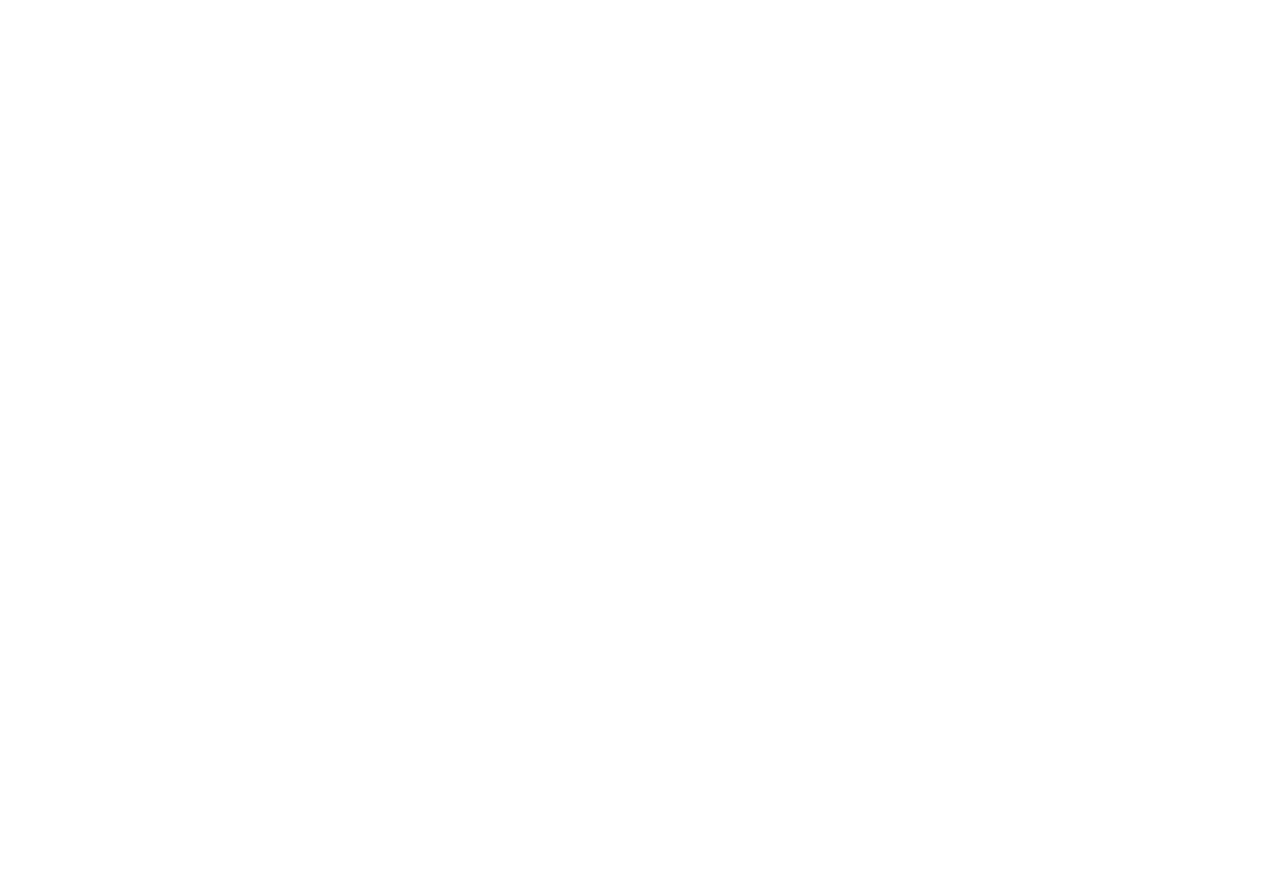
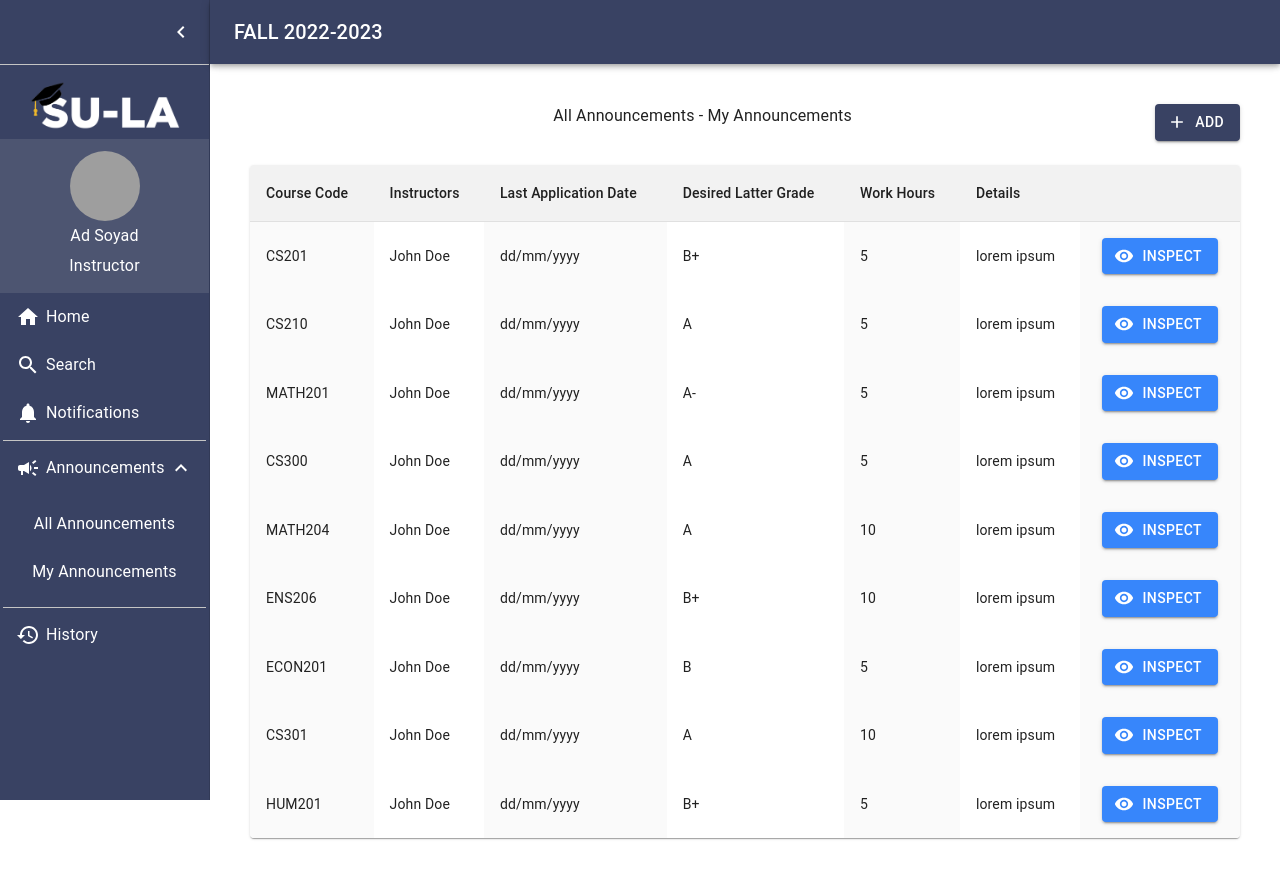
Before and after one commit to Minot1/Central-LA-Application, a React (Create React App) app in the folder client/: page /home in a window 1280 px wide. Before the commit this address had no page. Before the commit the page ends 800 px from the top, so only its background shows below. Built offline with nearby package versions, Linux system fonts and the light colour scheme; grey boxes are pictures that could not be loaded.

Commit message:
added create-announcement page

```diff
--- a/client/src/App.js
+++ b/client/src/App.js
@@ -2,6 +2,7 @@
 import MockCAS from "./pages/MockCAS";
 import { BrowserRouter, Routes, Route } from "react-router-dom";
 import HomePage from "./pages/HomePage";
+import CreateAnnouncement from "./pages/CreateAnnouncement";
 
 function App() {
   return (
@@ -9,8 +10,8 @@
       <Routes>
         <Route exact path="/" element={<MockCAS></MockCAS>}></Route>
         {/* <Route path="/instructor" element={<div><Sidebar></Sidebar></div>}></Route> */}
-        <Route path="/instructor" element={<HomePage></HomePage>}></Route>
-        <Route path="/student" element={<div></div>}></Route>
+        <Route path="/home" element={<HomePage></HomePage>}></Route>
+        <Route path="/create-announcement" element={<CreateAnnouncement></CreateAnnouncement>}></Route>
       </Routes>
     </BrowserRouter>
   );
--- /dev/null
+++ b/client/src/apiCalls.js
@@ -0,0 +1 @@
+import axios from 'axios';
--- a/client/src/components/Sidebar.js
+++ b/client/src/components/Sidebar.js
@@ -29,7 +29,7 @@
 import ChevronRightIcon from "@mui/icons-material/ChevronRight";
 import AppBarHeader from "./AppBarHeader";
 
-const drawerWidth = 240;
+const drawerWidth = 210;
 
 const openedMixin = (theme) => ({
   width: drawerWidth,
--- /dev/null
+++ b/client/src/pages/CreateAnnouncement.js
@@ -0,0 +1,19 @@
+import React from 'react'
+import AppBarHeader from '../components/AppBarHeader'
+import Sidebar from '../components/Sidebar'
+import { Typography, Box, Button } from '@mui/material'
+
+function CreateAnnouncement() {
+  return (
+    <Box sx={{ display: "flex" }}>
+      <Sidebar></Sidebar>
+      <Box component="main" sx={{ flexGrow: 1, p: 5 }}>
+        <AppBarHeader />
+        <Typography>Create Announcement</Typography>
+            <Button variant="contained" href="/home">Go Back</Button>
+      </Box>
+    </Box>
+  )
+}
+
+export default CreateAnnouncement
--- a/client/src/pages/HomePage.js
+++ b/client/src/pages/HomePage.js
@@ -1,8 +1,9 @@
-import { Box } from '@mui/material'
-import React from 'react'
-import AnnouncementTable from '../components/AnnouncementTable'
-import AppBarHeader from '../components/AppBarHeader'
-import Sidebar from '../components/Sidebar'
+import { Box, Button, Grid, Typography } from "@mui/material";
+import React from "react";
+import AnnouncementTable from "../components/AnnouncementTable";
+import AppBarHeader from "../components/AppBarHeader";
+import Sidebar from "../components/Sidebar";
+import AddIcon from '@mui/icons-material/Add';
 
 function HomePage() {
   return (
@@ -10,10 +11,25 @@
       <Sidebar></Sidebar>
       <Box component="main" sx={{ flexGrow: 1, p: 5 }}>
         <AppBarHeader />
-        <AnnouncementTable></AnnouncementTable>
+        <Grid container direction="column" spacing={3}>
+          <Grid item container direction="row" justifyContent="space-between">
+            <Grid item></Grid>
+            <Grid item>
+            <Typography>All Announcements - My Announcements</Typography>
+            </Grid>
+            <Grid item>
+              <Button variant="contained" startIcon={<AddIcon />} href="/create-announcement">
+                Add
+              </Button>
+            </Grid>
+          </Grid>
+          <Grid item>
+            <AnnouncementTable></AnnouncementTable>
+          </Grid>
+        </Grid>
       </Box>
     </Box>
-  )
+  );
 }
 
-export default HomePage
+export default HomePage;
```
